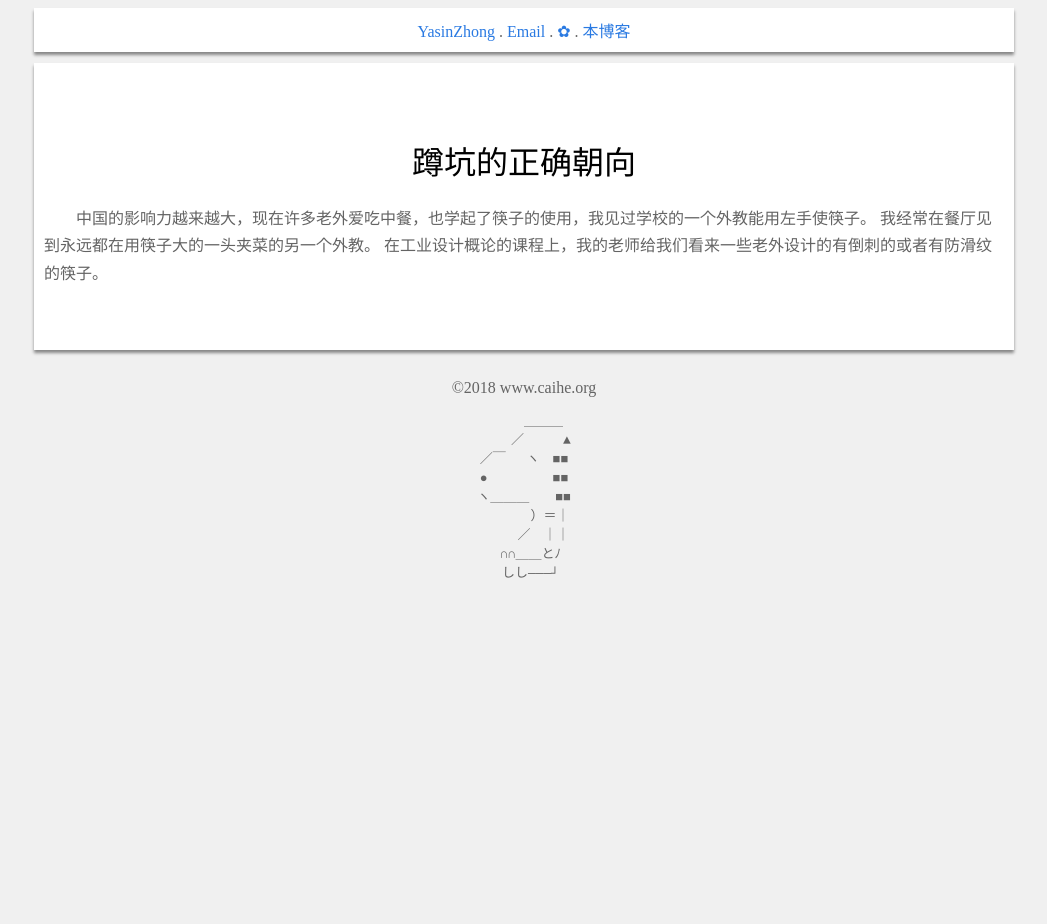
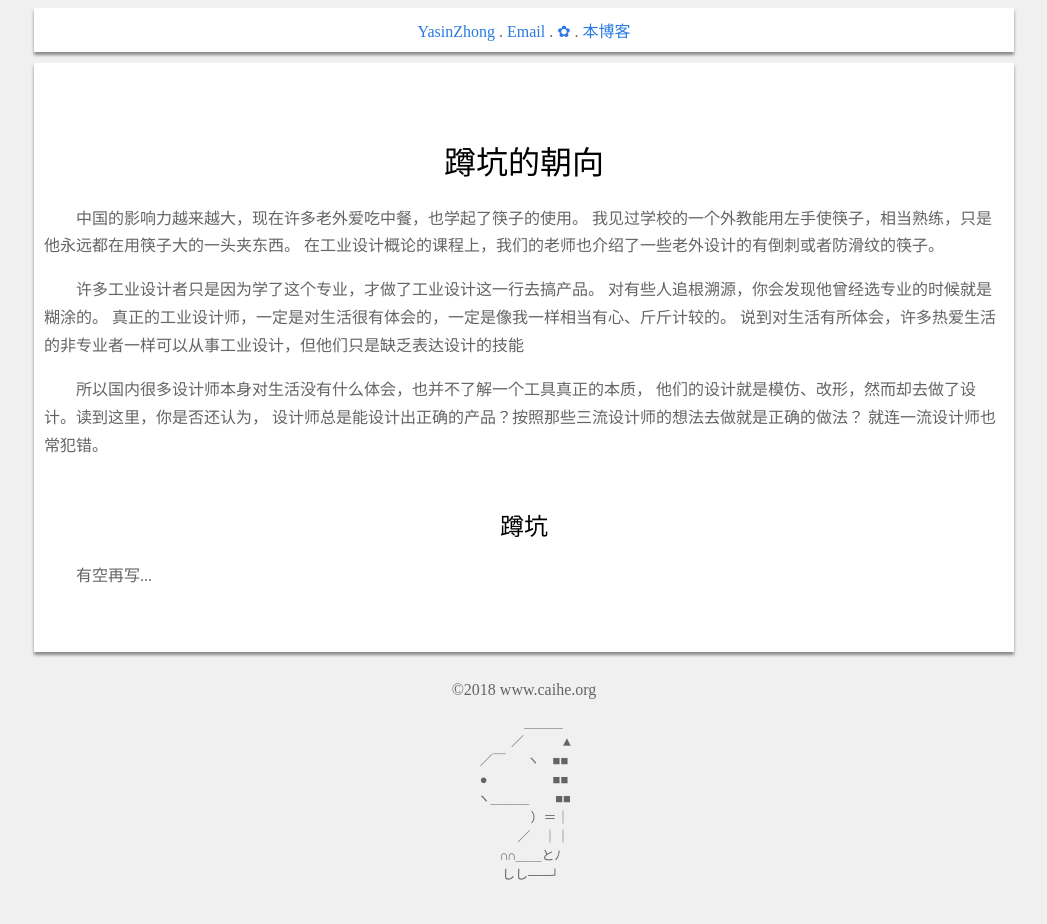
Before and after one commit to YasinZhong/yasinzhong.github.io, a Jekyll site: the page built from _posts/2018-4-13-DK.html, in a window 1280 px wide. Shown: the whole page, without its empty margins (116-1163 px from the left). Built offline with Jekyll 4.4.1, drawn with Linux system fonts in a browser that asks for light colours; comment, search, counter and statistics services are not loaded; before the commit the page ends 900 px from its top, so only the background shows below that.

Commit message:
2018/05/05

```diff
--- a/_posts/2018-4-13-DK.html
+++ b/_posts/2018-4-13-DK.html
@@ -1,12 +1,29 @@
 ---
 layout: default
-title: 蹲坑的正确朝向
+title: 蹲坑的朝向
 ---
 
 
 <h1>{{ page.title }}</h1>
 <p>
-	中国的影响力越来越大，现在许多老外爱吃中餐，也学起了筷子的使用，我见过学校的一个外教能用左手使筷子。
-	我经常在餐厅见到永远都在用筷子大的一头夹菜的另一个外教。
-	在工业设计概论的课程上，我的老师给我们看来一些老外设计的有倒刺的或者有防滑纹的筷子。
+	中国的影响力越来越大，现在许多老外爱吃中餐，也学起了筷子的使用。
+	我见过学校的一个外教能用左手使筷子，相当熟练，只是他永远都在用筷子大的一头夹东西。
+	在工业设计概论的课程上，我们的老师也介绍了一些老外设计的有倒刺或者防滑纹的筷子。
 </p>
+
+<p>
+	许多工业设计者只是因为学了这个专业，才做了工业设计这一行去搞产品。
+	对有些人追根溯源，你会发现他曾经选专业的时候就是糊涂的。
+	真正的工业设计师，一定是对生活很有体会的，一定是像我一样相当有心、斤斤计较的。
+	说到对生活有所体会，许多热爱生活的非专业者一样可以从事工业设计，但他们只是缺乏表达设计的技能
+</p>
+
+<p>
+	所以国内很多设计师本身对生活没有什么体会，也并不了解一个工具真正的本质，
+	他们的设计就是模仿、改形，然而却去做了设计。读到这里，你是否还认为，
+	设计师总是能设计出正确的产品？按照那些三流设计师的想法去做就是正确的做法？
+	就连一流设计师也常犯错。
+</p>
+
+<h2>蹲坑</h2>
+<p>有空再写...</p>
--- a/_posts/2018-4-14-Designing.html
+++ b/_posts/2018-4-14-Designing.html
@@ -50,5 +50,5 @@ title: 谈论设计
 
 <h2>过度设计</h2>
 <q>
-	未完
+	有空再写...
 </q>
--- a/post0/MonthlyCalendar.html
+++ b/post0/MonthlyCalendar.html
@@ -25,6 +25,6 @@ title: 最近动态
 <p>
 	不过我挺乐意让人知道我最近的学习主要小方向，以及经历过的学习过程，因此就写了这个页面。
 	我曾经说明过，博客永远只会是我的冰山一角，譬如不会把学校专业内学习的东西也写上去，
-	我也不会写类似于 “今天下浪漫阶梯时前面有个女孩子下一个台阶放一个屁完事还回头看有没有人”
+	也不会写类似于 “我今天下浪漫阶梯时前面有个女孩子下一个台阶放一个屁连着放了四个完事还回头看我一眼赶紧加速走了”
 	这样的笑话
 </p>
```
Also changed, not shown: _posts/2018-4-15-You'llShine.html (+31 -0 lines), _posts/2018-4-20-Reading.html (+18 -4 lines).
